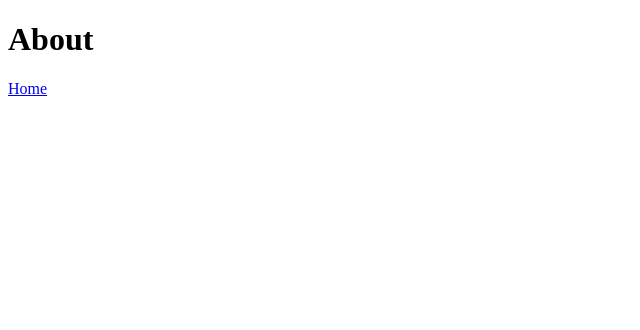
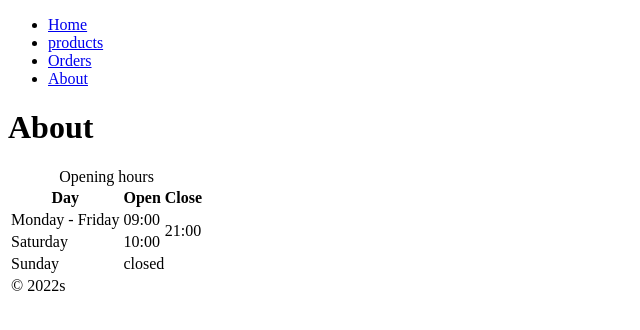
Before and after one commit to ambachg/ambachg.github.io, a plain HTML site: page about.html in a window 1280 px wide. Shown: the whole page, without its empty margins (0-640 px from the left). Drawn offline with Linux system fonts and the light colour scheme.

Commit message:
Init page.

```diff
--- a/about.html
+++ b/about.html
@@ -1,13 +1,63 @@
 <!DOCTYPE html>
 <html lang="en">
+
 <head>
     <meta charset="UTF-8">
     <meta http-equiv="X-UA-Compatible" content="IE=edge">
     <meta name="viewport" content="width=h, initial-scale=1.0">
     <title>Document</title>
 </head>
+
 <body>
+    <ul>
+
+        <li>
+            <a href="/">Home</a>
+        </li>
+        <li>
+            <a href="/pages/products.html">products</a>
+        </li>
+        <li>
+            <a href="/pages/orders.html">Orders</a>
+        </li>
+        <li>
+            <a href="/about.html">About</a>
+        </li>
+    </ul>
     <h1>About</h1>
-    <a href="/index.html">Home</a>
+    <table>
+        <caption>Opening hours</caption>
+        <thead>
+            <tr>
+                <th>Day</th>
+                <th>Open</th>
+                <th>Close</th>
+            </tr>
+        </thead>
+        <tbody>
+
+            <tr>
+                <td>Monday - Friday </td>
+                <td>09:00</td>
+                <td rowspan="2"> 21:00</td>
+            </tr>
+            <tr>
+                <td>Saturday</td>
+                <td>10:00</td>
+            </tr>
+            <tr>
+                <td>Sunday</td>
+                <td colspan="2">closed</td>
+            </tr>
+        </tbody>
+        <tfoot>
+            <tr>
+                <td colspan="3">
+                    &copy; 2022s
+                </td>
+            </tr>
+        </tfoot>
+    </table>
 </body>
+
 </html>
```
Also changed, not shown: index.html (+38 -4 lines), pages/orders.html (+18 -0 lines), pages/products.html (+15 -0 lines), img/burger.jpg (added).
